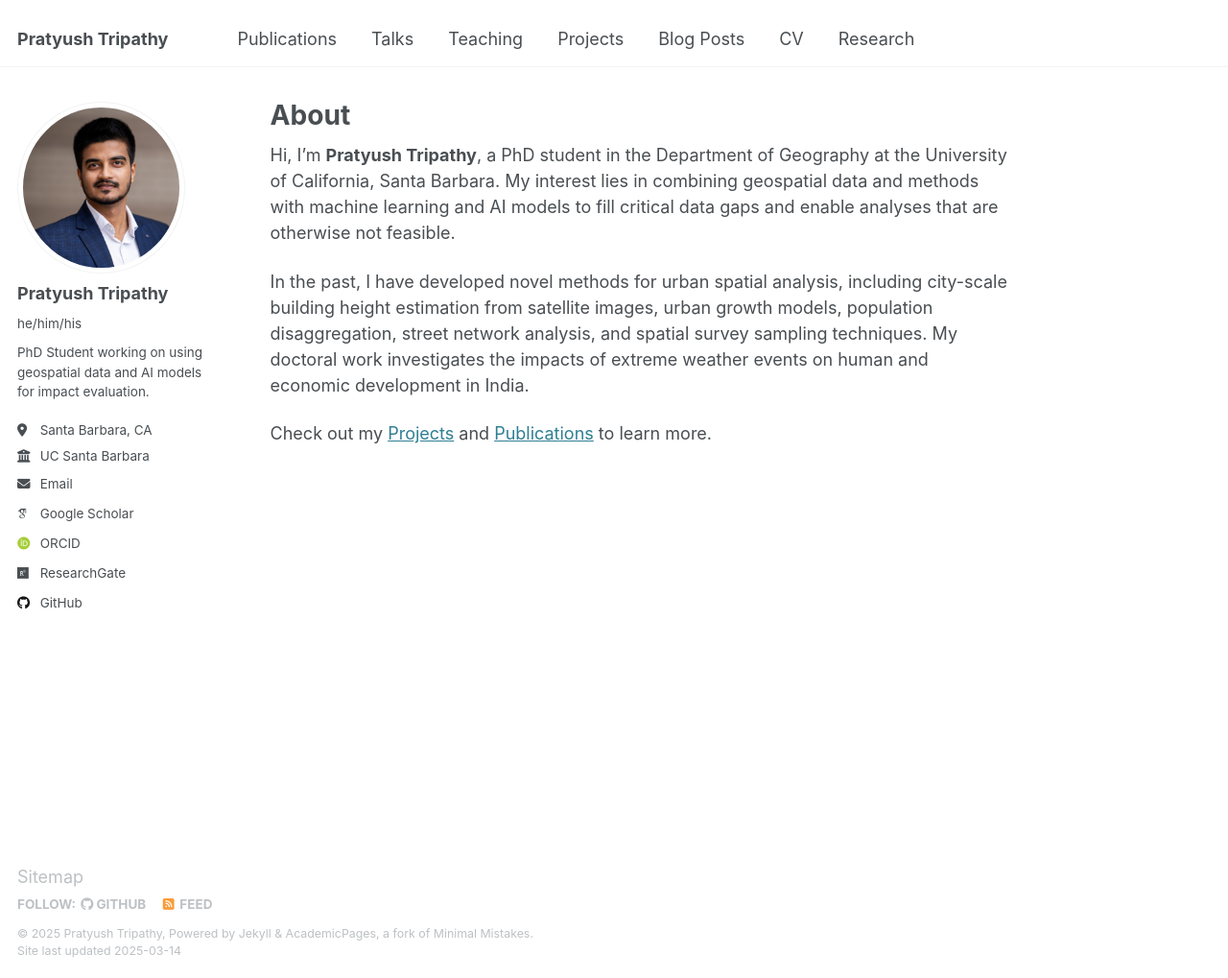
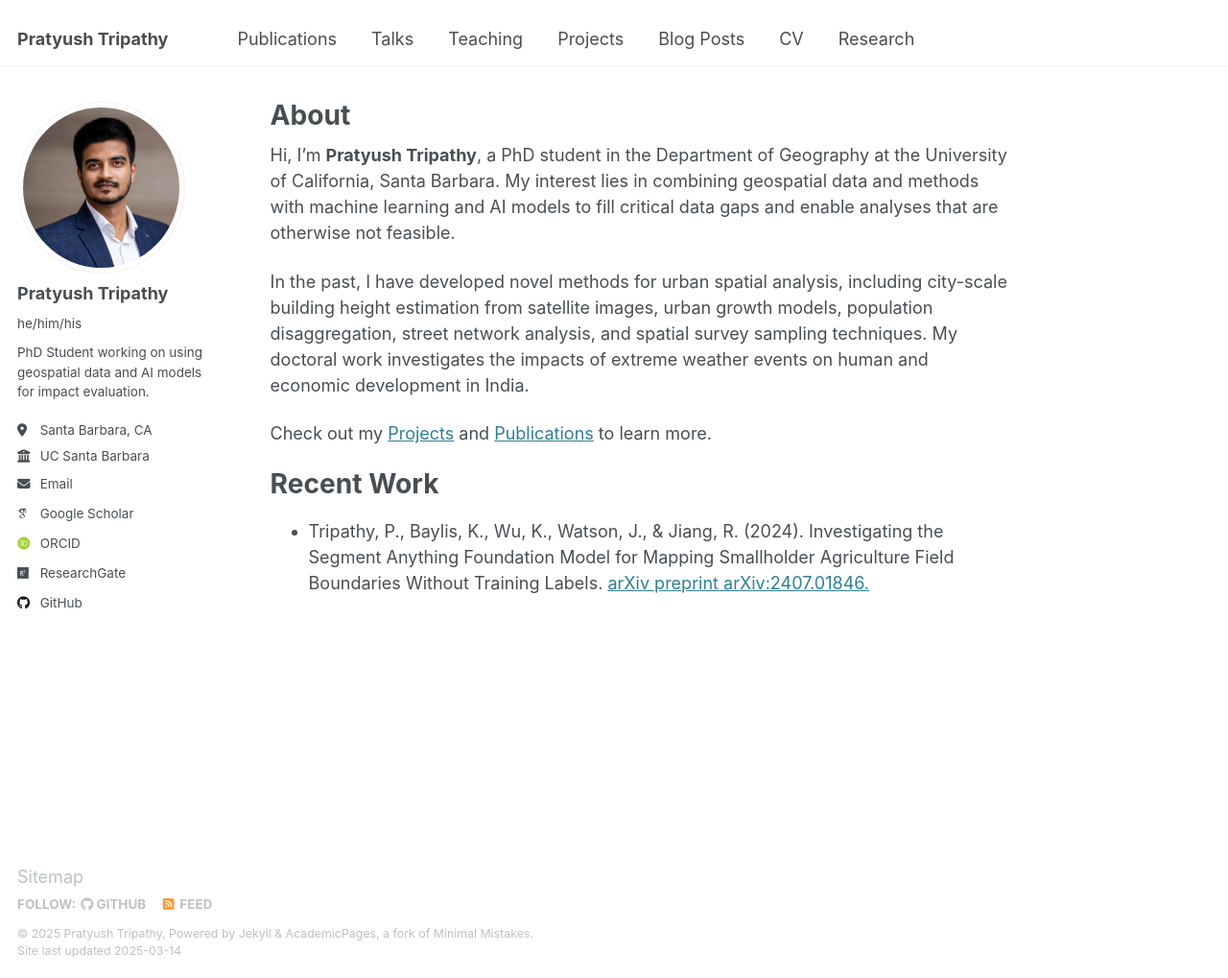
Before and after one commit to tripathyp/tripathyp.github.io, a Jekyll site: the page built from _pages/about.md, in a window 1280 px wide and 1019 px high. Shown: the whole window at 96% size. Built offline with Jekyll 4.4.1, drawn with Linux system fonts in a browser that asks for light colours; some web fonts are replaced.

Commit message:
added SAM paper

```diff
--- a/_pages/about.md
+++ b/_pages/about.md
@@ -17,3 +17,7 @@ and spatial survey sampling techniques. My doctoral work investigates the impact
 on human and economic development in India.
 
 Check out my [Projects](/projects/) and [Publications](/publications/) to learn more.
+
+Recent Work
+=====
+* Tripathy, P., Baylis, K., Wu, K., Watson, J., & Jiang, R. (2024). Investigating the Segment Anything Foundation Model for Mapping Smallholder Agriculture Field Boundaries Without Training Labels. [arXiv preprint arXiv:2407.01846.](https://arxiv.org/abs/2407.01846)
```
